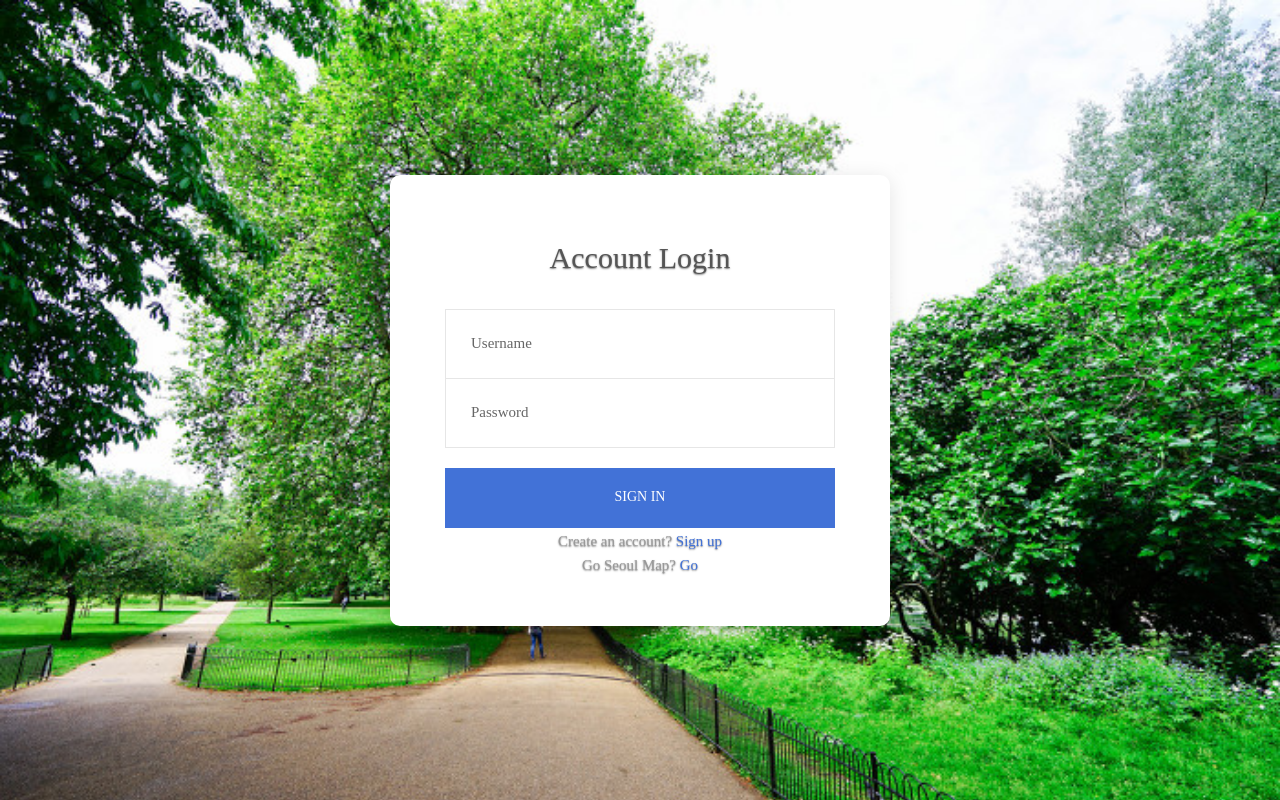
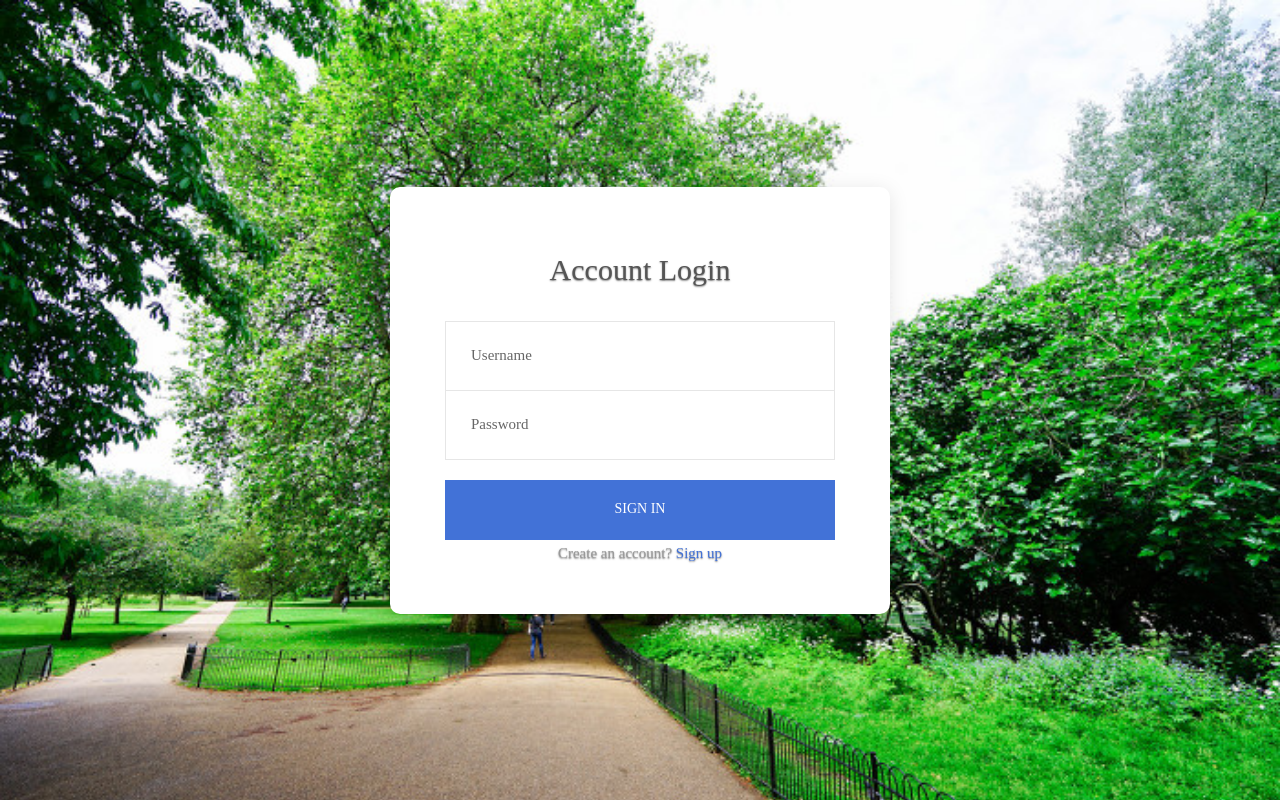
Before and after one commit to jnheo1216/my_Park_System, a Django app: page / in a window 1280 px wide. Run offline with Django 3.2, Linux system fonts and the light colour scheme; some libraries are stand-ins or nearby versions; some web fonts are replaced.

Commit message:
change map link

```diff
--- a/inthepark/templates/index.html
+++ b/inthepark/templates/index.html
@@ -64,7 +64,15 @@
 			<div class="wrap-login100 p-l-55 p-r-55 p-t-65 p-b-50">
 
                 {% if user.is_authenticated %}
-					<a class="lead" href="{% url 'common:logout' %}">{{ user.username }} (로그아웃)</a>
+					<a class="login100-form-title p-b-33" href="{% url 'common:logout' %}">{{ user.username }} (로그아웃)</a>
+					<div class="text-center">
+                    	<span class="txt1">
+							Go Seoul Map?
+						</span>
+                    	<a href="/map/" class="txt2 hov1">
+							Go
+                    	</a>
+                	</div>
                 {% else %}
 				<form  method="post" class="post-form" action="{% url 'common:login' %}">
                     {% csrf_token %}
@@ -102,14 +110,7 @@
 					</div>
 				</form>
                 {% endif %}
-                <div class="text-center">
-                    <span class="txt1">
-							Go Seoul Map?
-                    </span>
-                    <a href="/map/" class="txt2 hov1">
-							Go
-                    </a>
-                </div>
+
 
 			</div>
 		</div>
```
